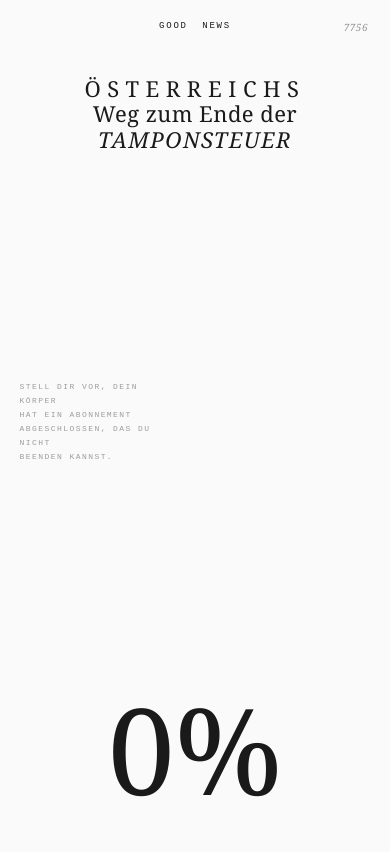
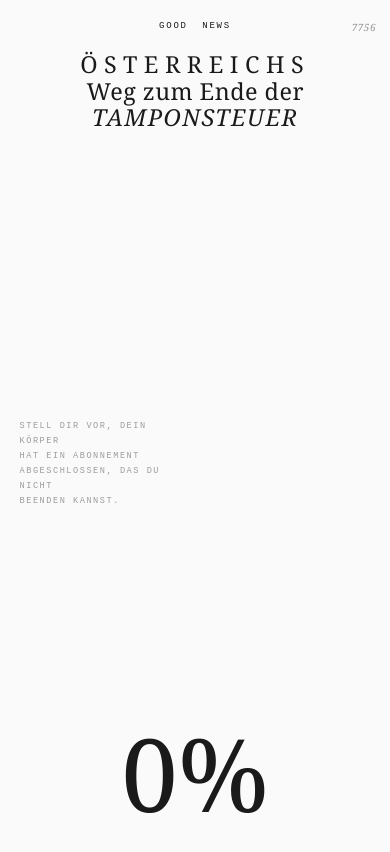
Before and after one commit to Jama-jpg/Ende_der_Tamponsteuer, a plain HTML site: page index.html in a window 390 px wide. Shown: the top 852 px of the page. Drawn offline with nearby package versions, Linux system fonts and the light colour scheme; a web font is replaced by a local one.

Commit message:
Animation angepasst 2.0

```diff
--- a/main.js
+++ b/main.js
@@ -196,6 +196,7 @@ ScrollTrigger.create({
     const proxy = { vat: 20 };
     gsap.to(proxy, {
       vat: 0,
+      delay: 1.0,
       duration: 2.4,
       ease: 'power1.inOut',
       onUpdate() {
--- a/style.css
+++ b/style.css
@@ -151,14 +151,14 @@ body {
 
 #scene-title .t-tracked {
   font-family: var(--f-serif);
-  font-size: clamp(22px, 3.6vw, 56px);
-  letter-spacing: 0.3em;
+  font-size: clamp(28px, 5vw, 78px);
+  letter-spacing: 0.28em;
   font-weight: 400;
 }
 
 #scene-title .t-serif {
   font-family: var(--f-serif);
-  font-size: clamp(22px, 3.6vw, 56px);
+  font-size: clamp(28px, 5vw, 78px);
   font-weight: 400;
   letter-spacing: 0.02em;
 }
@@ -166,7 +166,7 @@ body {
 #scene-title .t-italic {
   font-family: var(--f-serif);
   font-style: italic;
-  font-size: clamp(22px, 3.6vw, 56px);
+  font-size: clamp(28px, 5vw, 78px);
   letter-spacing: 0.06em;
 }
 
@@ -240,21 +240,37 @@ body {
 
 
 /* ═══════════════════════════════════════════════
-   RESPONSIVE ADJUSTMENTS
+   RESPONSIVE — Tablet (max 1024px)
 ═══════════════════════════════════════════════ */
-@media (max-width: 768px) {
+@media (max-width: 1024px) {
   #scene-title {
     white-space: normal;
-    width: 80%;
+    width: 75%;
+    top: 7%;
+  }
+
+  #scene-title .t-tracked,
+  #scene-title .t-serif,
+  #scene-title .t-italic {
+    font-size: clamp(24px, 4.2vw, 60px);
+  }
+
+  #vat-big {
+    font-size: clamp(100px, 22vw, 260px);
+    bottom: 4%;
   }
 
   .stext {
-    left: 5%;
-    max-width: 160px;
+    left: 4%;
+    max-width: 200px;
   }
 
-  #nav-spine {
-    left: 10px;
+  .stext .sl {
+    font-size: clamp(8px, 1vw, 11px);
+  }
+
+  .stext .sh {
+    font-size: clamp(18px, 3vw, 42px);
   }
 
   #lbl-von,
@@ -262,3 +278,53 @@ body {
     display: none;
   }
 }
+
+
+/* ═══════════════════════════════════════════════
+   RESPONSIVE — Mobile (max 600px)
+═══════════════════════════════════════════════ */
+@media (max-width: 600px) {
+  #scene-title {
+    white-space: normal;
+    width: 85%;
+    top: 6%;
+  }
+
+  #scene-title .t-tracked,
+  #scene-title .t-serif,
+  #scene-title .t-italic {
+    font-size: clamp(20px, 6vw, 36px);
+  }
+
+  #vat-big {
+    font-size: clamp(80px, 26vw, 160px);
+    bottom: 3%;
+  }
+
+  .stext {
+    left: 5%;
+    max-width: 160px;
+    top: 55%;
+  }
+
+  .stext .sl {
+    font-size: clamp(7px, 2.2vw, 10px);
+  }
+
+  .stext .sh {
+    font-size: clamp(16px, 5vw, 28px);
+  }
+
+  #lbl-good-news {
+    font-size: 9px;
+  }
+
+  #lbl-year {
+    font-size: 10px;
+    right: 14px;
+  }
+
+  #vat-fixed {
+    font-size: 11px;
+  }
+}
```
